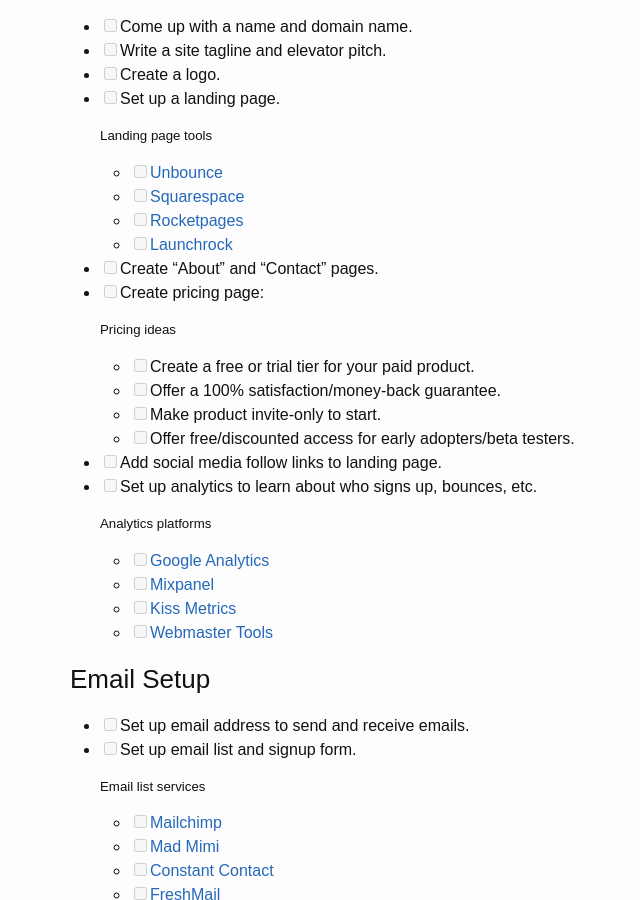
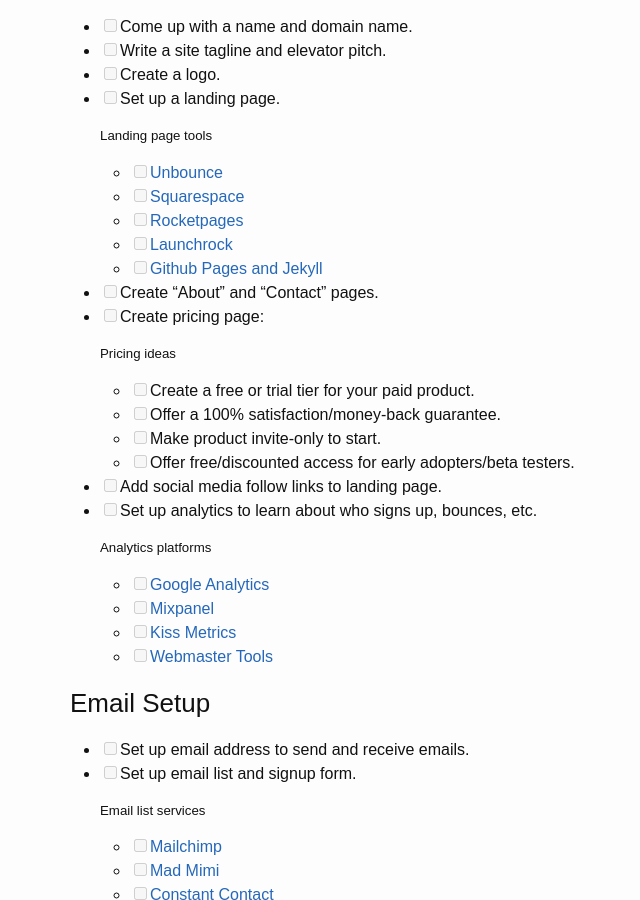
Before and after one commit to draftdev/startup-marketing-checklist, a Jekyll site: the page built from marketing-checklist.md, in a window 1280 px wide and 900 px high, scrolled down 1458 px. Shown: the whole window, without its empty margins (200-840 px from the left). Built offline with Jekyll 4.4.1, drawn with Linux system fonts in a browser that asks for light colours; comment, search, counter and statistics services are not loaded.

Commit message:
Adding jekyll

```diff
--- a/marketing-checklist.md
+++ b/marketing-checklist.md
@@ -70,6 +70,7 @@
   - [ ] [Squarespace](https://www.squarespace.com/)
   - [ ] [Rocketpages](http://www.rocketpages.net/)
   - [ ] [Launchrock](https://www.launchrock.com/)
+  - [ ] [Github Pages and Jekyll](https://help.github.com/articles/using-jekyll-as-a-static-site-generator-with-github-pages/)
 
 - [ ] Create "About" and "Contact" pages.
 - [ ] Create pricing page:
```
